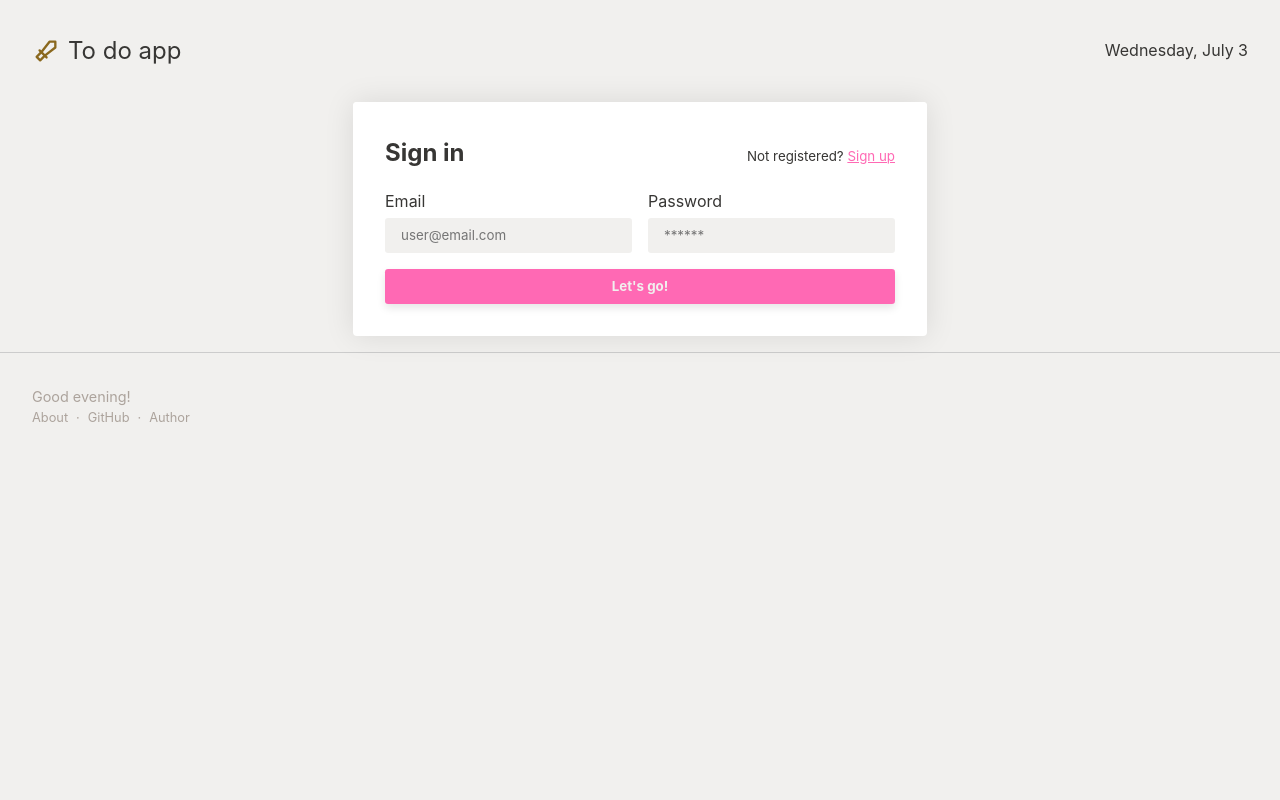
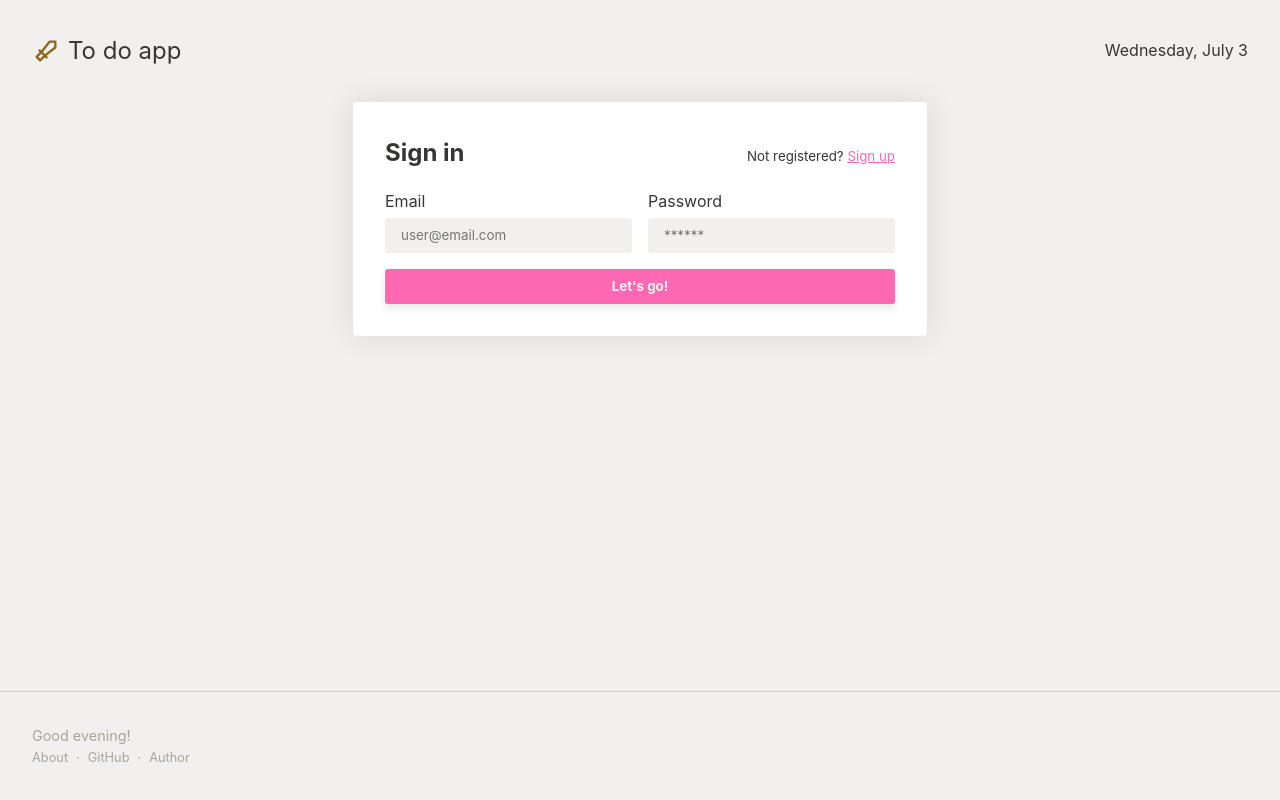
Before and after one commit to carlostxrres/ironhack-frontend-final-project, a Vue app: page /sign-in in a window 1280 px wide. Built offline with nearby package versions, Linux system fonts and the light colour scheme.

Commit message:
ensure page footer is at the very bottom

```diff
--- a/src/components/SimpleLayout.vue
+++ b/src/components/SimpleLayout.vue
@@ -46,7 +46,7 @@ import ToastComponent from '@/components/ToastComponent.vue'
 }
 
 .page-footer {
-  margin-top: auto;
+  margin-top: auto !important;
   border-top: 1px solid #ccc;
   margin-top: calc(var(--margin-block) / 2);
 }
```
